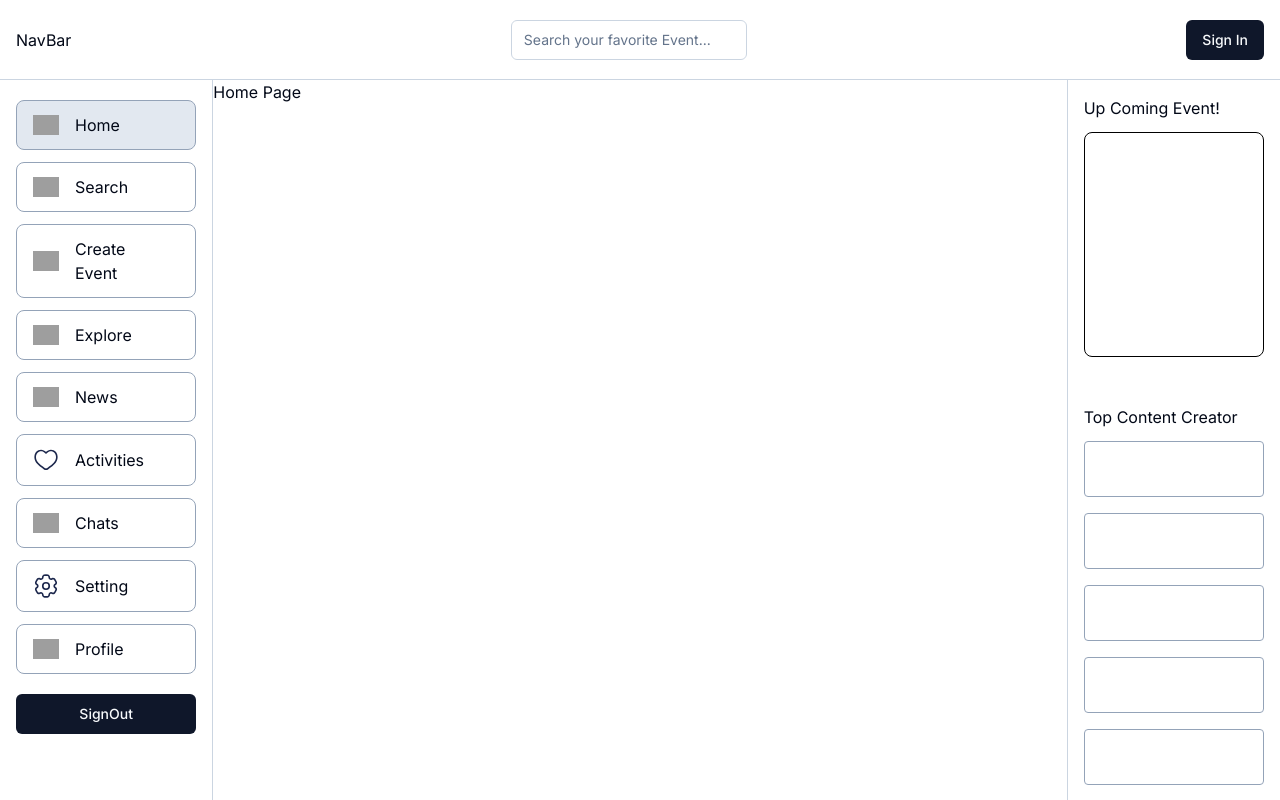
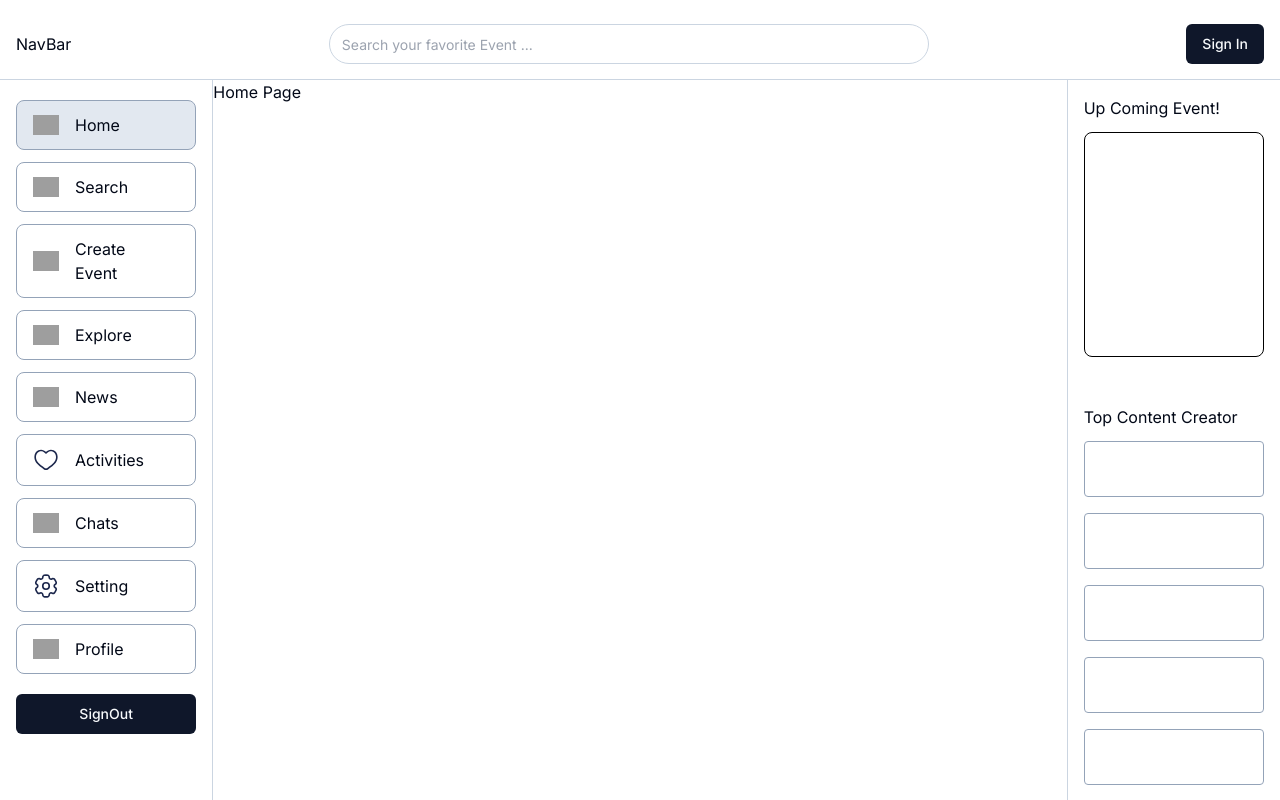
Before and after one commit to DevAnonitos/OU-Social-Hub, a Next.js app in the folder frontend/: page / in a window 1280 px wide. Built offline with nearby package versions, Linux system fonts and the light colour scheme; grey boxes are pictures that could not be loaded.

Commit message:
Chore(Navbar): Add style css for SearchBar Input

```diff
--- a/frontend/app/globals.css
+++ b/frontend/app/globals.css
@@ -88,8 +88,8 @@
     @apply fixed flex items-center justify-between flex-wrap p-4 gap-x-4 inset-y-0 w-full h-20 border-b-[1px] border-slate-300;
   }
 
-  .searchbar {
-
+  .searchbar-input {
+    @apply flex w-[600px] rounded-full border-[1px] border-slate-300 outline-offset-0 ;
   }
 
   .left_sidebar-link {
--- a/frontend/components/SearchBar/SearchBar.tsx
+++ b/frontend/components/SearchBar/SearchBar.tsx
@@ -1,12 +1,14 @@
+"use-client";
+
 import React from 'react';
 import { Input } from '../ui/input';
 
 const SearchBar = () => {
   return (
-    <div className='flex items-center'>
+    <div className='hidden flex-center rounded-full min-h-[54px] px-4 py-2 lg:flex'>
       <Input
-        placeholder='Search your favorite Event...'
-        className='border-[1px] border-slate-300 rounded-md w-full h-10'
+        placeholder='Search your favorite Event ...'
+        className='searchbar-input placeholder:text-grey-500 focus:border-[1px] focus-visible:ring-0 focus-visible:ring-offset-0'
       />
     </div>
   );
```
